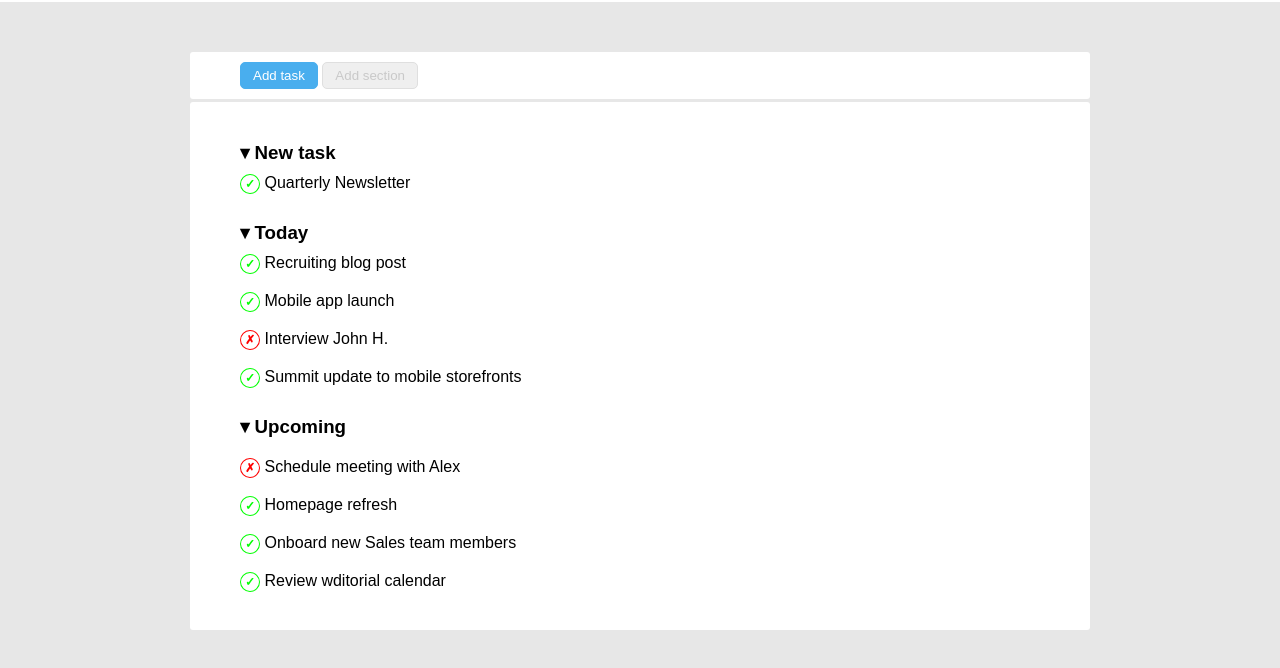
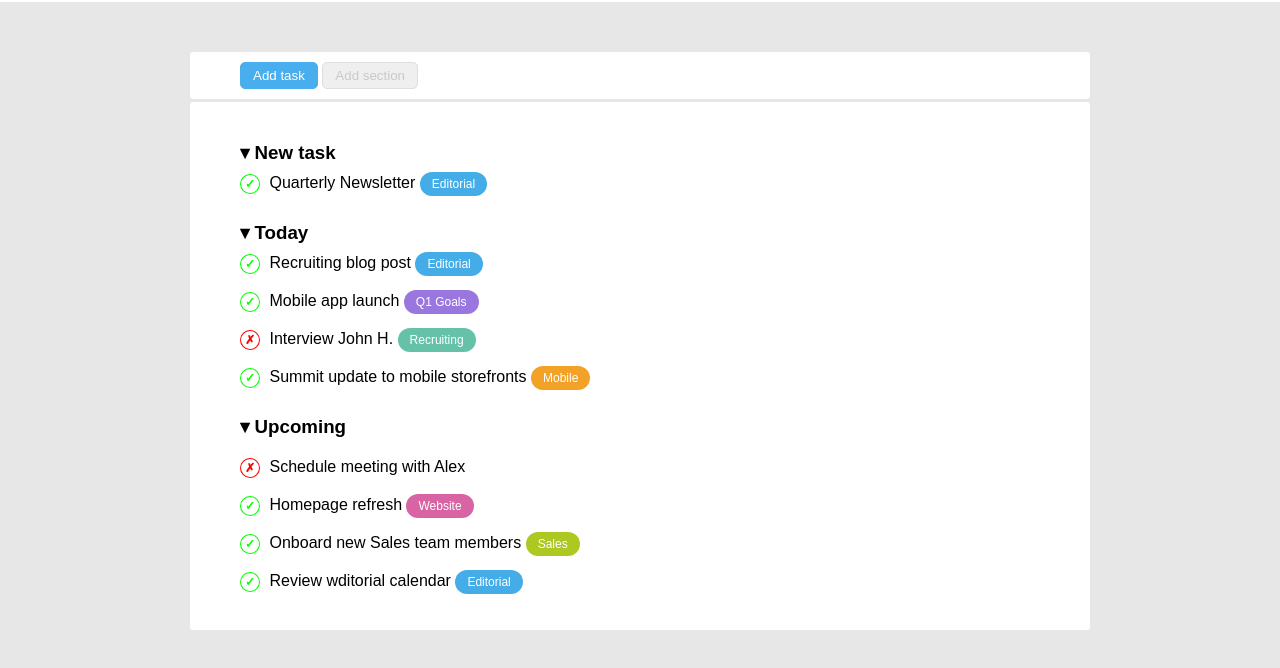
Before and after one commit to HikariNM/html-css-toboolist, a plain HTML site: page index.html in a window 1280 px wide. Shown: the part 58-726 px from the top of the page. Drawn offline with Linux system fonts and the light colour scheme.

Commit message:
aggiunti tag

```diff
--- a/css/style.css
+++ b/css/style.css
@@ -30,6 +30,15 @@ button{
     padding: 2px 4px;
     font-size: 12px;
     font-weight: 700;
+    margin-right: 5px;
+}
+
+.tag{
+    background-color: #636363;
+    padding: 5px 12px;
+    border-radius: 12px;
+    color: white;
+    font-size: 12px;
 }
 
 /* HEADER */
@@ -83,3 +92,22 @@ li{
     color: #ff0000;
     border: 1px solid #ff0000;
 }
+
+.blue{
+    background-color: #44ACE7;
+}
+.purple{
+    background-color: #9A77DF;
+}
+.aqua{
+    background-color: #65C2A9;
+}
+.orange{
+    background-color: #F3A228;
+}
+.pink{
+    background-color: #D964A4;
+}
+.lime{
+    background-color: #ADC921;
+}
--- a/index.html
+++ b/index.html
@@ -27,7 +27,7 @@
                 <li>
                     <h3>&blacktriangledown; New task</h3>
                     <ul>
-                        <li><span class="status check">&check;</span> Quarterly Newsletter</li>
+                        <li><span class="status check">&check;</span> Quarterly Newsletter <span class="tag blue">Editorial</span></li>
                     </ul>
                 </li>
             </ul>
@@ -36,10 +36,10 @@
                 <li>
                     <h3>&blacktriangledown; Today</h3>
                     <ul>
-                        <li><span class="status check">&check;</span> Recruiting blog post</li>
-                        <li><span class="status check">&check;</span> Mobile app launch</li>
-                        <li><span class="status cross">&cross;</span> Interview John H.</li>
-                        <li><span class="status check">&check;</span> Summit update to mobile storefronts</li>
+                        <li><span class="status check">&check;</span> Recruiting blog post <span class="tag blue">Editorial</span></li>
+                        <li><span class="status check">&check;</span> Mobile app launch <span class="tag purple">Q1 Goals</span></li>
+                        <li><span class="status cross">&cross;</span> Interview John H. <span class="tag aqua">Recruiting</span></li>
+                        <li><span class="status check">&check;</span> Summit update to mobile storefronts <span class="tag orange">Mobile</span></li>
                     </ul>
                 </li>
             </ul>
@@ -48,9 +48,9 @@
                 <li>
                     <h3>&blacktriangledown; Upcoming</h3>
                     <li><span class="status cross">&cross;</span> Schedule meeting with Alex</li>
-                    <li><span class="status check">&check;</span> Homepage refresh</li>
-                    <li><span class="status check">&check;</span> Onboard new Sales team members</li>
-                    <li><span class="status check">&check;</span> Review wditorial calendar</li>
+                    <li><span class="status check">&check;</span> Homepage refresh <span class="tag pink">Website</span></li>
+                    <li><span class="status check">&check;</span> Onboard new Sales team members <span class="tag lime">Sales</span></li>
+                    <li><span class="status check">&check;</span> Review wditorial calendar <span class="tag blue">Editorial</span></li>
                 </li>
             </ul>
         </section>
```
